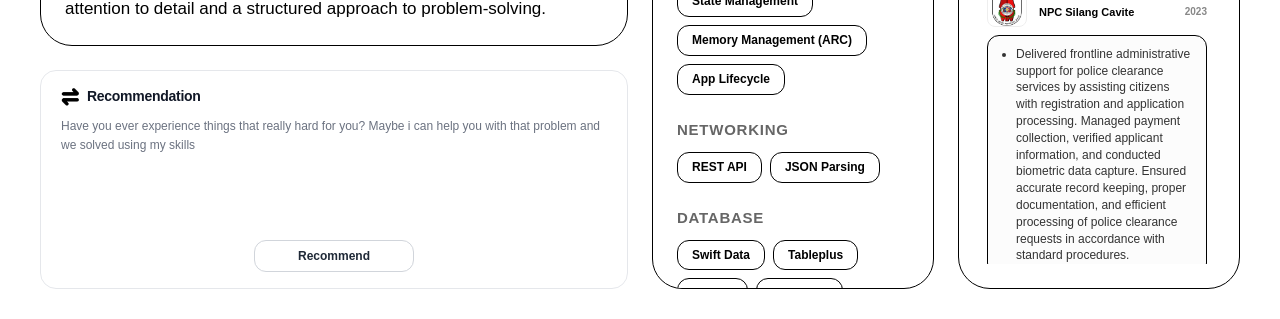
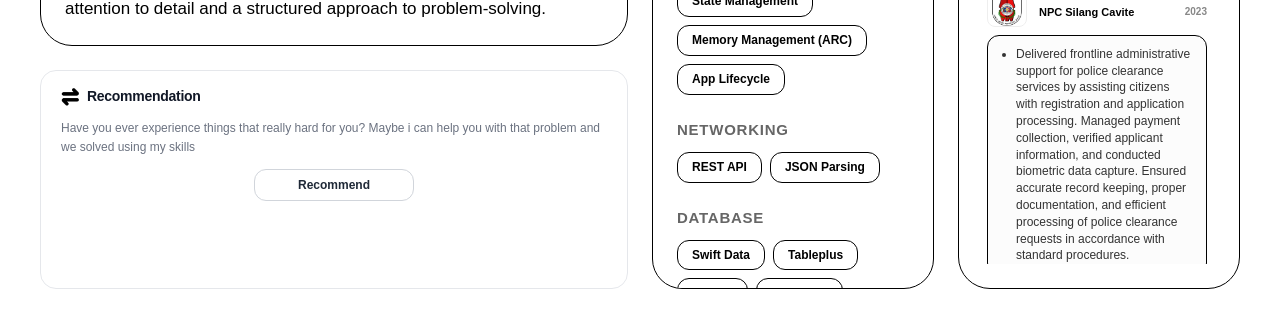
Before and after one commit to Valiantic/Ralph-Dainiell, a Next.js app: page / in a window 1280 px wide. Shown: the part 680-999 px from the top of the page. Built offline with nearby package versions, Linux system fonts and the light colour scheme; a web font is replaced by a local one.

Commit message:
recommendfixing

```diff
--- a/app/components/RecommendationSection.tsx
+++ b/app/components/RecommendationSection.tsx
@@ -219,10 +219,9 @@ export default function RecommendationSection() {
   return (
     <>
       <div
-        style={{ borderRadius: "16px", border: "1px solid #e5e7eb", backgroundColor: "#fff", padding: "16px 20px", display: "flex", flexDirection: "column", justifyContent: "space-between", gap: "12px", minHeight: "200px" }}
+        style={{ borderRadius: "16px", border: "1px solid #e5e7eb", backgroundColor: "#fff", padding: "16px 20px", display: "flex", flexDirection: "column", gap: "12px" }}
       >
-        <div>
-          <div style={{ display: "flex", alignItems: "center", gap: "8px", marginBottom: "10px" }}>
+        <div style={{ display: "flex", alignItems: "center", gap: "8px" }}>
           <Image
             src="/Images/Icons/recommend.png"
             alt="Recommendation"
@@ -234,11 +233,11 @@ export default function RecommendationSection() {
             Recommendation
           </h2>
         </div>
+
         <p style={{ fontSize: "12px", color: "#6b7280", lineHeight: 1.6, margin: 0 }}>
           Have you ever experience things that really hard for you? Maybe i
           can help you with that problem and we solved using my skills
         </p>
-        </div>
 
         <div style={{ display: "flex", justifyContent: "center" }}>
           <button
```
Lines whose indentation alone changed are shown as unchanged.
